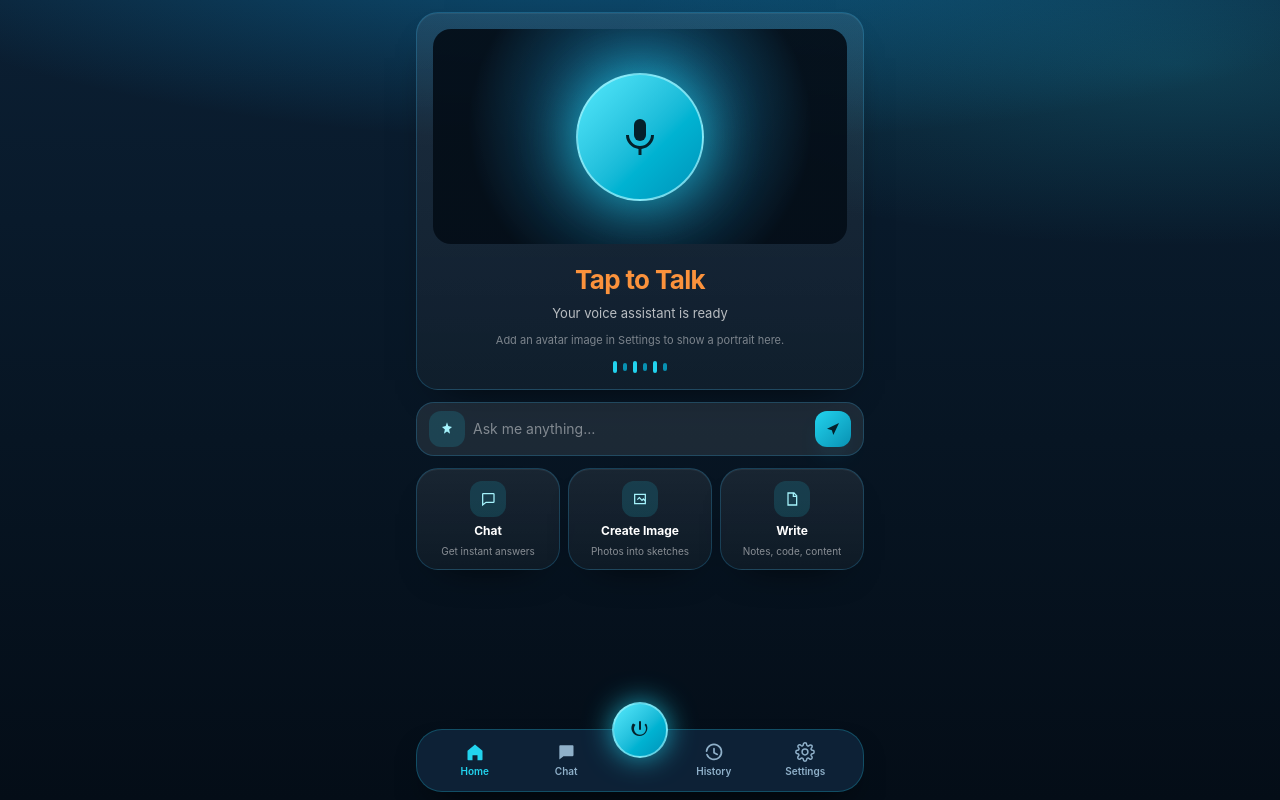
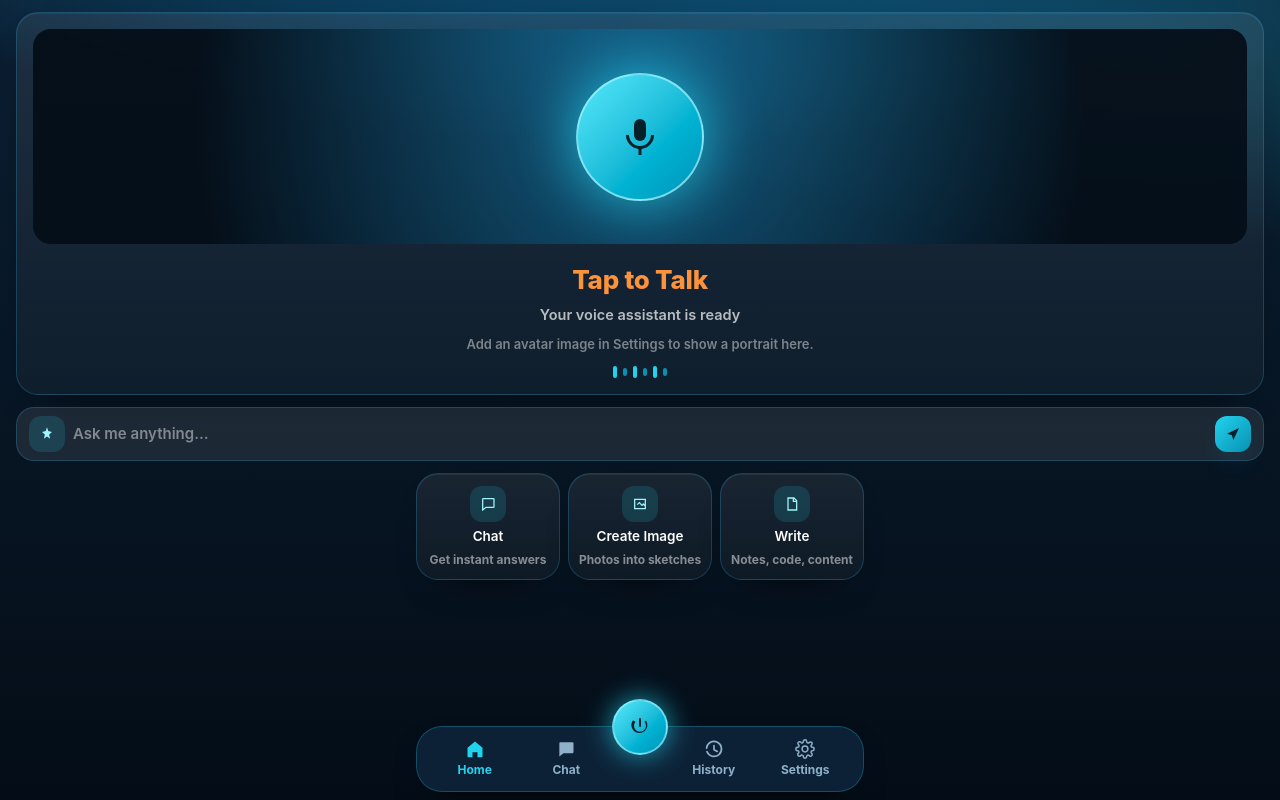
Before and after one commit to project9793/arushi-app, a React (Vite) app in the folder app/: page / in a window 1280 px wide. Built offline with nearby package versions, Linux system fonts and the light colour scheme.

Commit message:
Bold, larger typography throughout so small labels are readable

```diff
--- a/app/src/index.css
+++ b/app/src/index.css
@@ -13,8 +13,8 @@
   --orange: #fb923c;
   --orange-deep: #f97316;
   --text: #ffffff;
-  --text-2: rgba(226, 240, 255, 0.76);
-  --text-3: rgba(203, 225, 245, 0.55);
+  --text-2: rgba(226, 240, 255, 0.82);
+  --text-3: rgba(203, 225, 245, 0.62);
 }
 
 html,
@@ -32,6 +32,7 @@ body {
   background-attachment: fixed;
   color: var(--text);
   font-family: 'Inter', ui-sans-serif, system-ui, -apple-system, 'Segoe UI', Roboto, sans-serif;
+  font-weight: 600;
   -webkit-font-smoothing: antialiased;
   overscroll-behavior: none;
 }
@@ -40,6 +41,8 @@ h1,
 h2,
 .heading {
   color: var(--orange) !important;
+  font-weight: 800 !important;
+  letter-spacing: -0.01em;
 }
 
 /* ---------------------------------------------------------------- cards */
@@ -49,12 +52,14 @@ h2,
   border: 1px solid var(--line);
   background: linear-gradient(180deg, rgba(255, 255, 255, 0.075), rgba(255, 255, 255, 0.035));
   box-shadow: 0 18px 40px -28px rgba(0, 0, 0, 0.95), inset 0 1px 0 rgba(255, 255, 255, 0.06);
+  max-width: 100%;
 }
 
 .card-strong {
   border-radius: 18px;
   border: 1px solid var(--line);
   background: rgba(255, 255, 255, 0.085);
+  max-width: 100%;
 }
 
 .chip {
@@ -65,8 +70,8 @@ h2,
   border: 1px solid var(--line);
   background: rgba(34, 211, 238, 0.12);
   padding: 7px 13px;
-  font-size: 11px;
-  font-weight: 600;
+  font-size: 12px;
+  font-weight: 700;
   color: var(--text-2);
   max-width: 58%;
   overflow: hidden;
@@ -83,16 +88,16 @@ h2,
   border: 1px solid rgba(34, 211, 238, 0.5);
   background: rgba(34, 211, 238, 0.16);
   padding: 8px 15px;
-  font-size: 12px;
-  font-weight: 700;
+  font-size: 13px;
+  font-weight: 800;
   color: #a5f3fc;
 }
 
 .label {
   display: block;
   margin-bottom: 6px;
-  font-size: 11px;
-  font-weight: 700;
+  font-size: 12.5px;
+  font-weight: 800;
   letter-spacing: 0.05em;
   text-transform: uppercase;
   color: var(--orange) !important;
@@ -104,16 +109,19 @@ h2,
 
 .field {
   width: 100%;
+  max-width: 100%;
   border-radius: 14px;
   border: 1px solid var(--line);
   background: rgba(255, 255, 255, 0.07);
-  padding: 11px 13px;
-  font-size: 13px;
+  padding: 12px 13px;
+  font-size: 15px;
+  font-weight: 600;
   color: var(--text);
 }
 
 .field::placeholder {
   color: var(--text-3);
+  font-weight: 500;
 }
 
 .field:focus {
@@ -128,23 +136,26 @@ h2,
   background: linear-gradient(135deg, #0ea5e9, #2563eb);
   color: #ffffff;
   border: 1px solid rgba(56, 189, 248, 0.5);
+  font-weight: 600;
 }
 
 .bubble-in {
   background: rgba(255, 255, 255, 0.075);
   color: #ffffff;
   border: 1px solid var(--line);
+  font-weight: 600;
 }
 
 .btn-primary {
   background: linear-gradient(135deg, #22d3ee, #0891b2);
   color: #04212b;
   box-shadow: 0 12px 26px -14px rgba(34, 211, 238, 0.9);
+  font-weight: 800;
 }
 
 /* ---------------------------------------------------------------- orb
-   The iridescent sphere from the earlier build, restored on request: white
-   highlight top-left, pink/magenta left, violet bottom, aqua right. */
+   The iridescent sphere the user preferred: white highlight top-left, pink
+   left, violet bottom, aqua right. */
 
 .orb {
   position: relative;
@@ -310,3 +321,40 @@ h2,
 .btn-primary * {
   color: #04212b !important;
 }
+
+/* -------------------------------------------------- bold type, everywhere
+   The small 10-11px labels were unreadable on a phone, so every step up the
+   type scale is bolder and slightly larger, and nothing is allowed to spill
+   past the screen edge. */
+
+button,
+select,
+option,
+input,
+textarea,
+label {
+  font-weight: 700;
+  max-width: 100%;
+}
+
+.text-xs { font-size: 13.5px !important; font-weight: 600 !important; }
+.text-sm { font-size: 15px !important; font-weight: 600 !important; }
+.text-\[10px\] { font-size: 12px !important; font-weight: 700 !important; }
+.text-\[11px\] { font-size: 13px !important; font-weight: 600 !important; }
+.text-\[13px\] { font-size: 14.5px !important; font-weight: 600 !important; }
+
+/* Nothing overflows the screen: long words wrap, wide selects shrink. */
+* {
+  min-width: 0;
+}
+
+p,
+span,
+li {
+  overflow-wrap: anywhere;
+}
+
+img,
+svg {
+  max-width: 100%;
+}
```
